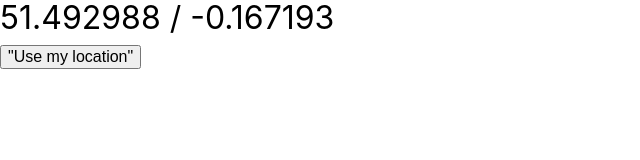
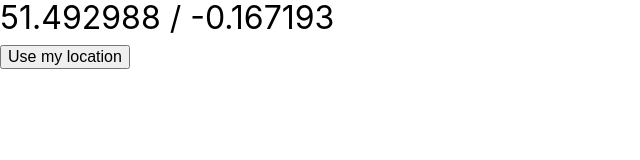
Before and after one commit to JoeBaldwin90/weather_widget, a React (Create React App) app: page / in a window 1280 px wide. Shown: the top 160 px of the page, without its empty margins (0-640 px from the left). Built offline with nearby package versions, Linux system fonts and the light colour scheme; no server answers.

Commit message:
Use JavaScript geolocator to set new lat/long state

```diff
--- a/src/components/App.js
+++ b/src/components/App.js
@@ -67,15 +67,28 @@ class App extends Component {
   };
   // getWeather
 
+  setNewLatLong = () => {
+    console.log("Button clicked")
+    navigator.geolocation.getCurrentPosition(position => {
+      this.setState({
+        userLatLong: {
+          lat: position.coords.latitude,
+          long: position.coords.longitude
+        }
+      });
+    });
+  };
+  // setNewLatLong
+
   render() {
     return (
       <Fragment>
         <h1>
           {this.state.userLatLong.lat} / {this.state.userLatLong.long}
         </h1>
-        <button onClick={this.setNewLatLong}>"Use my location"</button>
+        <button onClick={this.setNewLatLong}>Use my location</button>
       </Fragment>
-    )
+    );
   }
 }
 
```
